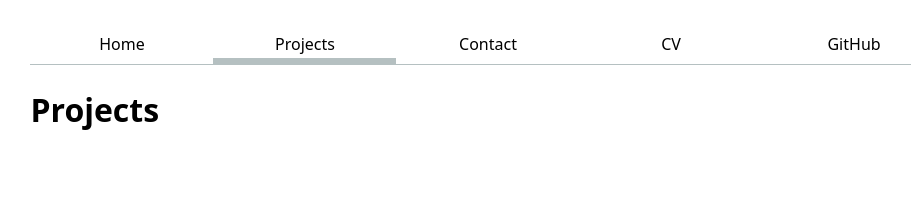
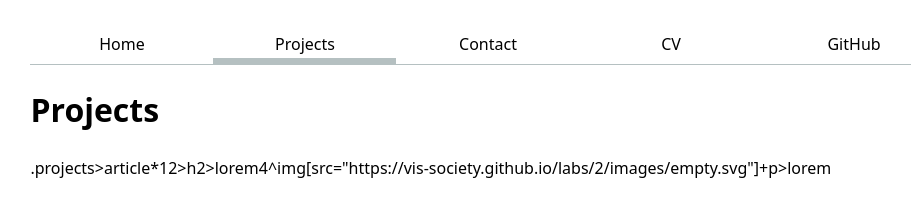
Before and after one commit to macblair221/portfolio, a plain HTML site: page projects/index.html in a window 1280 px wide. Shown: the whole page, without its empty margins (152-1063 px from the left). Drawn offline with Linux system fonts and the light colour scheme.

Commit message:
Add project section with placeholder content
Added placeholder for project articles with images.

```diff
--- a/projects/index.html
+++ b/projects/index.html
@@ -16,6 +16,7 @@
   </nav>
 
   <h1>Projects</h1>
+  .projects>article*12>h2>lorem4^img[src="https://vis-society.github.io/labs/2/images/empty.svg"]+p>lorem
 
   <!-- Optional for Lab 1: list your projects here (later labs build on this page) -->
 </body>
```
